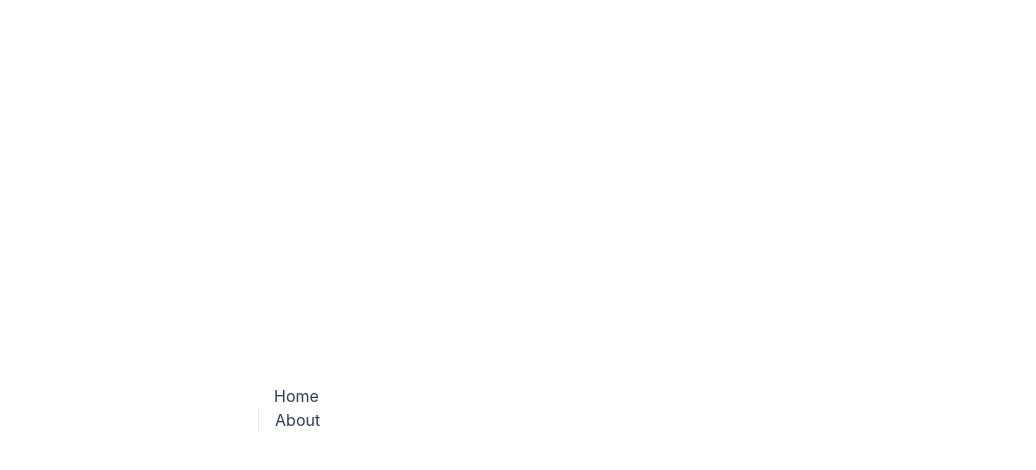
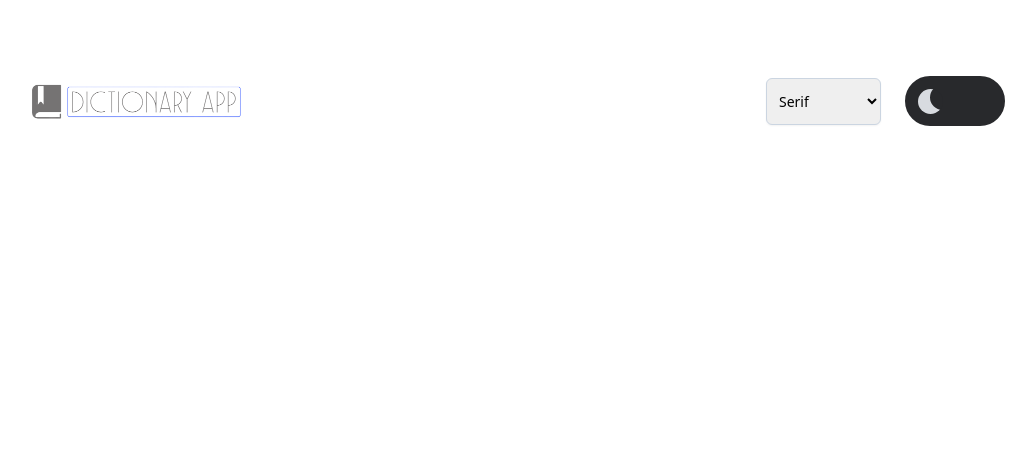
Before and after one commit to Emmanuella-codes/dictionary-app, a Vue app: page / in a window 1280 px wide. Shown: the top 470 px of the page, without its empty margins (147-1183 px from the left). Built offline with nearby package versions, Linux system fonts and the light colour scheme.

Commit message:
navbar components

```diff
--- a/package.json
+++ b/package.json
@@ -11,6 +11,7 @@
     "format": "prettier --write src/"
   },
   "dependencies": {
+    "@headlessui/vue": "^1.7.14",
     "@vueuse/core": "^10.2.0",
     "vue": "^3.3.4",
     "vue-router": "^4.2.2"
--- a/src/App.vue
+++ b/src/App.vue
@@ -1,78 +1,18 @@
 <script setup>
-import { RouterLink, RouterView } from 'vue-router'
+// import { RouterLink, RouterView } from 'vue-router'
+import NavBar from './components/NavBar.vue'
 </script>
 
 <template>
-  <header>
-    <nav>
+  <header class="bg-white dark:bg-black">
+    <NavBar />
+    <!-- <div>
       <RouterLink to="/">Home</RouterLink>
       <RouterLink to="/about">About</RouterLink>
-    </nav>
+    </div> -->
   </header>
 
-  <RouterView />
+  <!-- <RouterView /> -->
 </template>
 
-<style scoped>
-header {
-  line-height: 1.5;
-  max-height: 100vh;
-}
-
-.logo {
-  display: block;
-  margin: 0 auto 2rem;
-}
-
-nav {
-  width: 100%;
-  font-size: 12px;
-  text-align: center;
-  margin-top: 2rem;
-}
-
-nav a.router-link-exact-active {
-  color: var(--color-text);
-}
-
-nav a.router-link-exact-active:hover {
-  background-color: transparent;
-}
-
-nav a {
-  display: inline-block;
-  padding: 0 1rem;
-  border-left: 1px solid var(--color-border);
-}
-
-nav a:first-of-type {
-  border: 0;
-}
-
-@media (min-width: 1024px) {
-  header {
-    display: flex;
-    place-items: center;
-    padding-right: calc(var(--section-gap) / 2);
-  }
-
-  .logo {
-    margin: 0 2rem 0 0;
-  }
-
-  header .wrapper {
-    display: flex;
-    place-items: flex-start;
-    flex-wrap: wrap;
-  }
-
-  nav {
-    text-align: left;
-    margin-left: -1rem;
-    font-size: 1rem;
-
-    padding: 1rem 0;
-    margin-top: 1rem;
-  }
-}
-</style>
+<style scoped></style>
--- a/src/assets/base.css
+++ /dev/null
@@ -1,73 +0,0 @@
-/* color palette from <https://github.com/vuejs/theme> */
-:root {
-  --vt-c-white: #ffffff;
-  --vt-c-white-soft: #f8f8f8;
-  --vt-c-white-mute: #f2f2f2;
-
-  --vt-c-black: #181818;
-  --vt-c-black-soft: #222222;
-  --vt-c-black-mute: #282828;
-
-  --vt-c-indigo: #2c3e50;
-
-  --vt-c-divider-light-1: rgba(60, 60, 60, 0.29);
-  --vt-c-divider-light-2: rgba(60, 60, 60, 0.12);
-  --vt-c-divider-dark-1: rgba(84, 84, 84, 0.65);
-  --vt-c-divider-dark-2: rgba(84, 84, 84, 0.48);
-
-  --vt-c-text-light-1: var(--vt-c-indigo);
-  --vt-c-text-light-2: rgba(60, 60, 60, 0.66);
-  --vt-c-text-dark-1: var(--vt-c-white);
-  --vt-c-text-dark-2: rgba(235, 235, 235, 0.64);
-}
-
-/* semantic color variables for this project */
-:root {
-  --color-background: var(--vt-c-white);
-  --color-background-soft: var(--vt-c-white-soft);
-  --color-background-mute: var(--vt-c-white-mute);
-
-  --color-border: var(--vt-c-divider-light-2);
-  --color-border-hover: var(--vt-c-divider-light-1);
-
-  --color-heading: var(--vt-c-text-light-1);
-  --color-text: var(--vt-c-text-light-1);
-
-  --section-gap: 160px;
-}
-
-@media (prefers-color-scheme: dark) {
-  :root {
-    --color-background: var(--vt-c-black);
-    --color-background-soft: var(--vt-c-black-soft);
-    --color-background-mute: var(--vt-c-black-mute);
-
-    --color-border: var(--vt-c-divider-dark-2);
-    --color-border-hover: var(--vt-c-divider-dark-1);
-
-    --color-heading: var(--vt-c-text-dark-1);
-    --color-text: var(--vt-c-text-dark-2);
-  }
-}
-
-*,
-*::before,
-*::after {
-  box-sizing: border-box;
-  margin: 0;
-  font-weight: normal;
-}
-
-body {
-  min-height: 100vh;
-  color: var(--color-text);
-  background: var(--color-background);
-  transition: color 0.5s, background-color 0.5s;
-  line-height: 1.6;
-  font-family: Inter, -apple-system, BlinkMacSystemFont, 'Segoe UI', Roboto, Oxygen, Ubuntu,
-    Cantarell, 'Fira Sans', 'Droid Sans', 'Helvetica Neue', sans-serif;
-  font-size: 15px;
-  text-rendering: optimizeLegibility;
-  -webkit-font-smoothing: antialiased;
-  -moz-osx-font-smoothing: grayscale;
-}
--- a/src/assets/main.css
+++ /dev/null
@@ -1,35 +0,0 @@
-@import './base.css';
-
-#app {
-  max-width: 1280px;
-  margin: 0 auto;
-  padding: 2rem;
-
-  font-weight: normal;
-}
-
-a,
-.green {
-  text-decoration: none;
-  color: hsla(160, 100%, 37%, 1);
-  transition: 0.4s;
-}
-
-@media (hover: hover) {
-  a:hover {
-    background-color: hsla(160, 100%, 37%, 0.2);
-  }
-}
-
-@media (min-width: 1024px) {
-  body {
-    display: flex;
-    place-items: center;
-  }
-
-  #app {
-    display: grid;
-    grid-template-columns: 1fr 1fr;
-    padding: 0 2rem;
-  }
-}
--- a/src/components/NavBar.vue
+++ b/src/components/NavBar.vue
@@ -1,85 +1,28 @@
 <script setup>
-import { useDark, useToggle } from '@vueuse/core'
+/* import { useDark, useToggle } from '@vueuse/core' */
+import FontSelector from './navCmp/FontSelector.vue'
+import ToggleBtn from './navCmp/ToggleBtn.vue'
 
-const isDark = useDark()
-const toggleDark = useToggle(isDark);
-console.log(isDark)
+// const isDark = useDark()
+// const toggleDark = useToggle(isDark)
+// console.log(isDark)
 </script>
 
 <template>
-  <nav>
-    <!--logo-->
-    <div>
-      <img src="../assets/da-logo.png" alt="logo" />
-    </div>
-    <!--div container for fonts and color toggle-->
-    <div>
-      <div></div>
-      <div>
-        <label @click="toggleDark()" class="switch">
-          <input type="checkbox" />
-          <span class="slider"></span>
-        </label>
+  <nav id="navbar">
+    <div
+      class="flex flex-row lg:mx-auto max-w-[90%] lg:w-[80%] items-center justify-between"
+    >
+      <!--logo-->
+      <div class="flex justify-start">
+        <img src="../assets/da-logo.png" class="w-full lg:w-2/4" alt="logo" />
+      </div>
+      <!--div container for fonts and color toggle-->
+      <div class="flex gap-3 lg:gap-6 items-center">
+        <FontSelector />
+
+        <ToggleBtn />
       </div>
     </div>
   </nav>
 </template>
-
-<style scoped>
-.switch {
-  --secondary-container: #3a4b39;
-  --primary: #84da89;
-  font-size: 17px;
-  position: relative;
-  display: inline-block;
-  width: 3.7em;
-  height: 1.8em;
-}
-
-.switch input {
-  display: none;
-  opacity: 0;
-  width: 0;
-  height: 0;
-}
-
-.slider {
-  position: absolute;
-  cursor: pointer;
-  top: 0;
-  left: 0;
-  right: 0;
-  bottom: 0;
-  background-color: #313033;
-  transition: 0.2s;
-  border-radius: 30px;
-}
-
-.slider:before {
-  position: absolute;
-  content: '';
-  height: 1.4em;
-  width: 1.4em;
-  border-radius: 20px;
-  left: 0.2em;
-  bottom: 0.2em;
-  background-color: #aeaaae;
-  transition: 0.4s;
-}
-
-input:checked + .slider::before {
-  background-color: var(--primary);
-}
-
-input:checked + .slider {
-  background-color: var(--secondary-container);
-}
-
-input:focus + .slider {
-  box-shadow: 0 0 1px var(--secondary-container);
-}
-
-input:checked + .slider:before {
-  transform: translateX(1.9em);
-}
-</style>
--- /dev/null
+++ b/src/components/navCmp/FontSelector.vue
@@ -0,0 +1,32 @@
+<script>
+export default {
+  data() {
+    return {
+      selectedFont: 'serif'
+    }
+  },
+  methods: {
+    changeFontFamily() {
+      document.documentElement.style.fontFamily = this.selectedFont
+    }
+  }
+}
+</script>
+
+<template>
+  <div>
+    <label for="font-family"></label>
+    <select
+      id="font-family"
+      v-model="selectedFont"
+      @change="changeFontFamily"
+      class="border shadow-sm border-slate-300 placeholder-slate-400 focus:outline-none focus:border-sky-500 focus:ring-sky-500 block w-full rounded-md sm:text-sm focus:ring-1 py-3 px-2"
+    >
+      <option value="serif">Serif</option>
+      <option value="sans-serif">Sans-serif</option>
+      <option value="cursive">Cursive</option>
+      <option value="fantasy">Fantasy</option>
+      <option value="monospace">Monospace</option>
+    </select>
+  </div>
+</template>
--- /dev/null
+++ b/src/components/navCmp/ToggleBtn.vue
@@ -0,0 +1,78 @@
+<script setup>
+import { useDark } from '@vueuse/core'
+
+const isDark = useDark()
+</script>
+
+<template>
+  <div class="toggle-switch">
+    <label class="switch-label">
+      <input type="checkbox" class="checkbox" v-model="isDark" />
+      <span class="slider"></span>
+    </label>
+  </div>
+</template>
+
+<style>
+.toggle-switch {
+  position: relative;
+  width: 100px;
+  height: 50px;
+  --light: #d8dbe0;
+  --dark: #28292c;
+  --link: rgb(27, 129, 112);
+  --link-hover: rgb(24, 94, 82);
+}
+
+.switch-label {
+  position: absolute;
+  width: 100%;
+  height: 50px;
+  background-color: var(--dark);
+  border-radius: 25px;
+  cursor: pointer;
+  border: 3px solid var(--dark);
+}
+
+.checkbox {
+  position: absolute;
+  display: none;
+}
+
+.slider {
+  position: absolute;
+  width: 100%;
+  height: 100%;
+  border-radius: 25px;
+  -webkit-transition: 0.3s;
+  transition: 0.3s;
+}
+
+.checkbox:checked ~ .slider {
+  background-color: var(--light);
+}
+
+.slider::before {
+  content: '';
+  position: absolute;
+  top: 10px;
+  left: 10px;
+  width: 25px;
+  height: 25px;
+  border-radius: 50%;
+  -webkit-box-shadow: inset 12px -4px 0px 0px var(--light);
+  box-shadow: inset 12px -4px 0px 0px var(--light);
+  background-color: var(--dark);
+  -webkit-transition: 0.3s;
+  transition: 0.3s;
+}
+
+.checkbox:checked ~ .slider::before {
+  -webkit-transform: translateX(50px);
+  -ms-transform: translateX(50px);
+  transform: translateX(50px);
+  background-color: var(--dark);
+  -webkit-box-shadow: none;
+  box-shadow: none;
+}
+</style>
--- a/src/main.js
+++ b/src/main.js
@@ -1,5 +1,3 @@
-import './assets/main.css'
-
 import { createApp } from 'vue'
 import App from './App.vue'
 import router from './router'
--- a/tailwind.config.js
+++ b/tailwind.config.js
@@ -2,8 +2,8 @@
 
 /** @type {import('tailwindcss').Config} */
 module.exports = {
-  purge: ['./index.html', './src/**/*.{vue,js,ts,jsx,tsx}'],
-  content: [],
+  content: ['./index.html', './src/**/*.{vue,js,ts,jsx,tsx}'],
+  darkMode: 'class',
   theme: {
     extend: {}
   },
```
Also changed, not shown: 1 other file (tests, documents, lock files or other folders).
